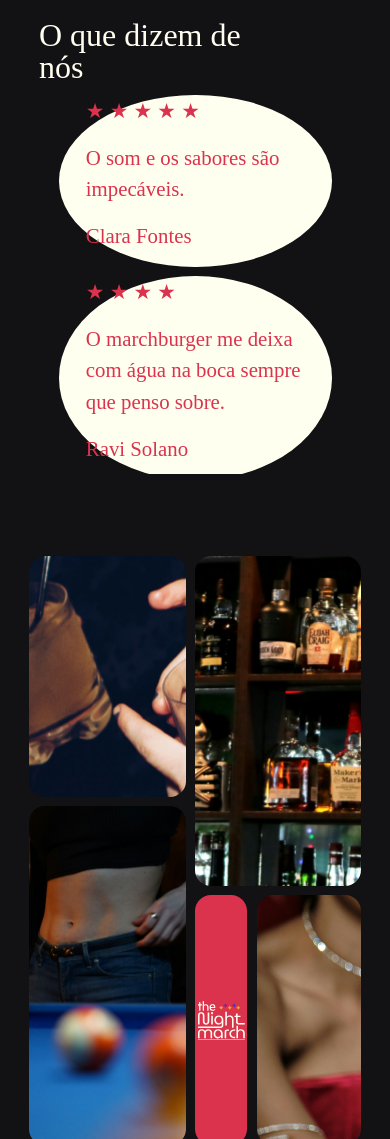
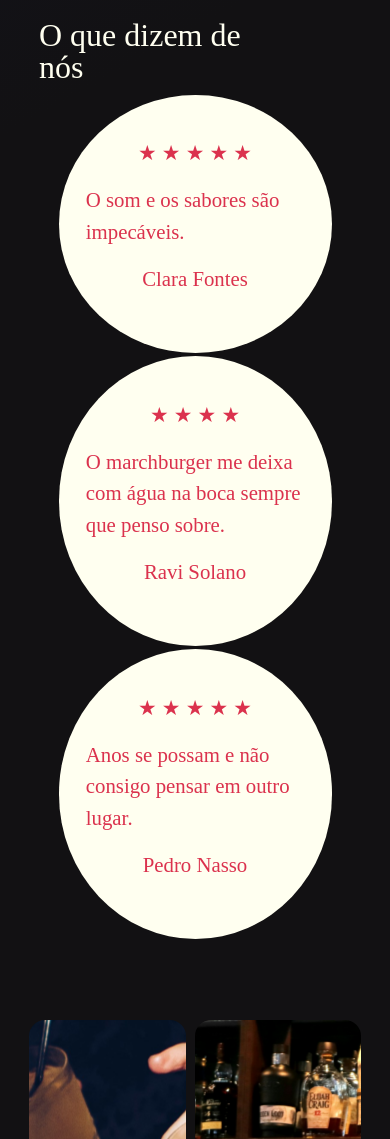
Before and after one commit to gusta-leite/night-march, a plain HTML site: page index.html in a window 390 px wide. Shown: the part 2520-3659 px from the top of the page. Drawn offline with nearby package versions, Linux system fonts and the light colour scheme; a web font is replaced by a local one.

Commit message:
finalized landing page

```diff
--- a/index.html
+++ b/index.html
@@ -225,7 +225,7 @@
                         <p> O que dizem de nós</p>
                     </div>
                 </div>
-                <div class="container-test">
+                <div class="container-test" id="not_show">
                     <div class="coluna-circle">
                         <p>★ ★ ★ ★ ★</p>
                         <span>
@@ -233,7 +233,7 @@
                         </span>
                         <p>Clara Fontes</p>
                     </div>
-                    <div class="coluna-circle">
+                    <div class="coluna-circle" id="not_show">
                         <p>★ ★ ★ ★ </p>
                         <span>
                             <p>O marchburger me deixa com água na boca sempre que penso sobre.</p>
@@ -246,6 +246,29 @@
                             <p>Anos se possam e não consigo pensar em outro lugar.</p>
                         </span>
                         <p>Pedro Nasso</p>
+                    </div>
+                </div>
+                <div class="container-test-mob" id="show_mobile">
+                    <div class="coluna-circle-mob">
+                        <p id="center">★ ★ ★ ★ ★</p>
+                        <span>
+                            <p>O som e os sabores são impecáveis.</p>
+                        </span>
+                        <p id="center">Clara Fontes</p>
+                    </div>
+                    <div class="coluna-circle-mob">
+                        <p id="center">★ ★ ★ ★ </p>
+                        <span>
+                            <p>O marchburger me deixa com água na boca sempre que penso sobre.</p>
+                        </span>
+                        <p id="center">Ravi Solano</p>
+                    </div>
+                    <div class="coluna-circle-mob">
+                        <p id="center">★ ★ ★ ★ ★</p>
+                        <span>
+                            <p>Anos se possam e não consigo pensar em outro lugar.</p>
+                        </span>
+                        <p id="center">Pedro Nasso</p>
                     </div>
                 </div>
             </section>
--- a/style.css
+++ b/style.css
@@ -519,7 +519,7 @@ a {
     margin: 0 auto;
     bottom: -1vw;
     display: grid;
-    grid-template-columns: repeat(auto-fit, minmax(190px, 1fr));
+    grid-template-columns: repeat(auto-fit, minmax(100px, 1fr));
 }
 
 .container-title p {
@@ -544,7 +544,7 @@ a {
     position: relative;
     margin: 0 auto;
     display: grid;
-    grid-template-columns: repeat(auto-fit, minmax(200px, 1fr));
+    grid-template-columns: repeat(auto-fit, minmax(100px, 1fr));
     gap: 2.2vw;
     overflow: hidden;
     height: 45vh;
@@ -577,6 +577,47 @@ a {
     text-align: left;
 }
 
+.container-test-mob {
+    position: relative;
+    margin: 0 auto;
+    display: grid;
+    grid-template-columns: repeat(auto-fit, minmax(190px, 1fr));
+    gap: 1vw;
+    overflow: hidden;
+    height: 100vh;
+    width: 70%;
+}
+
+.coluna-circle-mob {
+    border-radius: 50%;
+    background-color: #fffff0;
+    display: flex;
+    padding-left: 10%;
+    padding-right: 10%;
+    flex-direction: column;
+    justify-content: center;
+    text-align: center;
+    float: left;
+}
+
+.coluna-circle-mob p {
+    font-family: MuseoModerno;
+    font-size: 1.3rem;
+    color: #DB324D;
+    text-align: left;
+}
+
+#center{
+    text-align: center;
+}
+
+.coluna-circle-mob span {
+    font-family: MuseoModerno;
+    font-size: 1.4rem;
+    color: #DB324D;
+    text-align: left;
+}
+
 /* footer css */
 
 footer {
```
